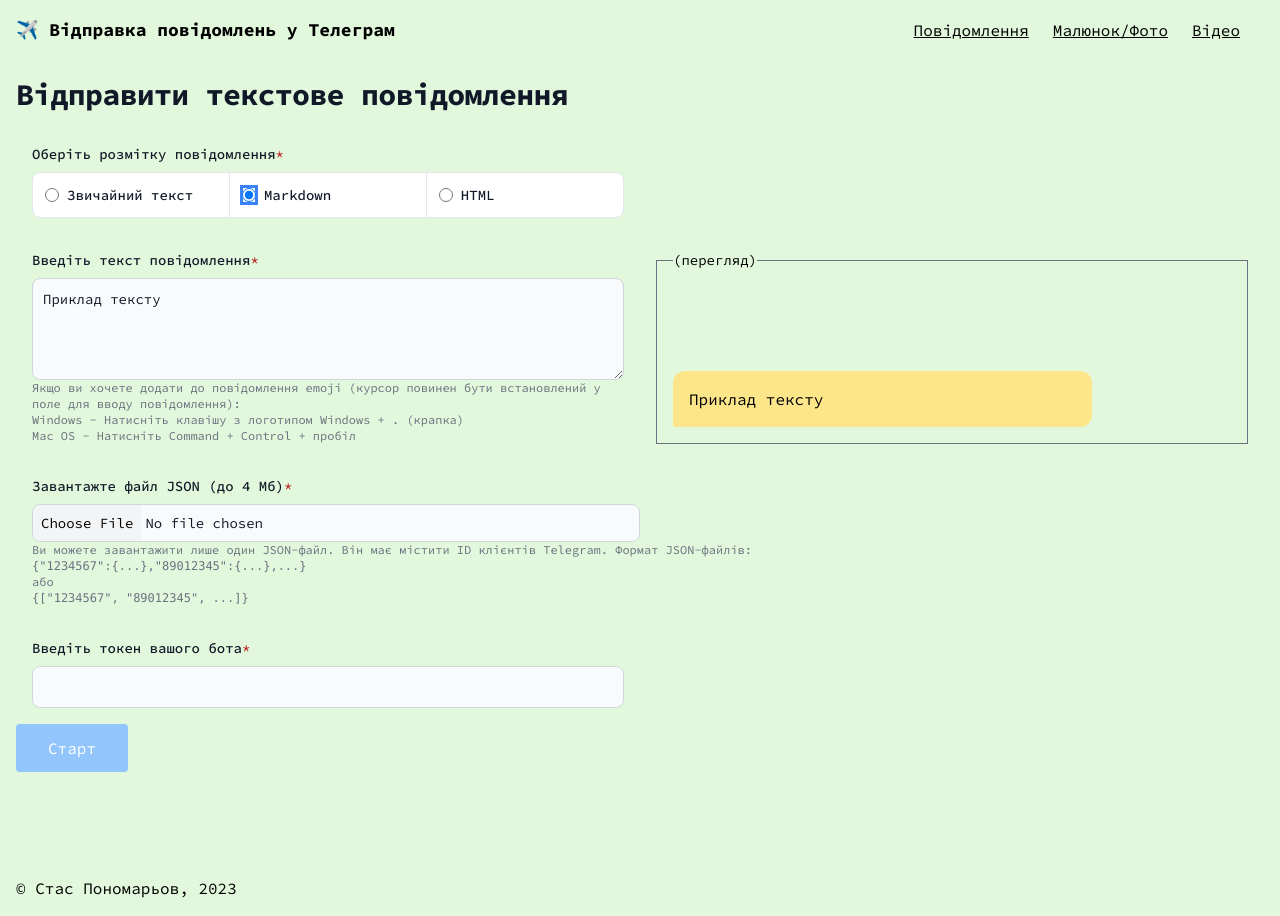
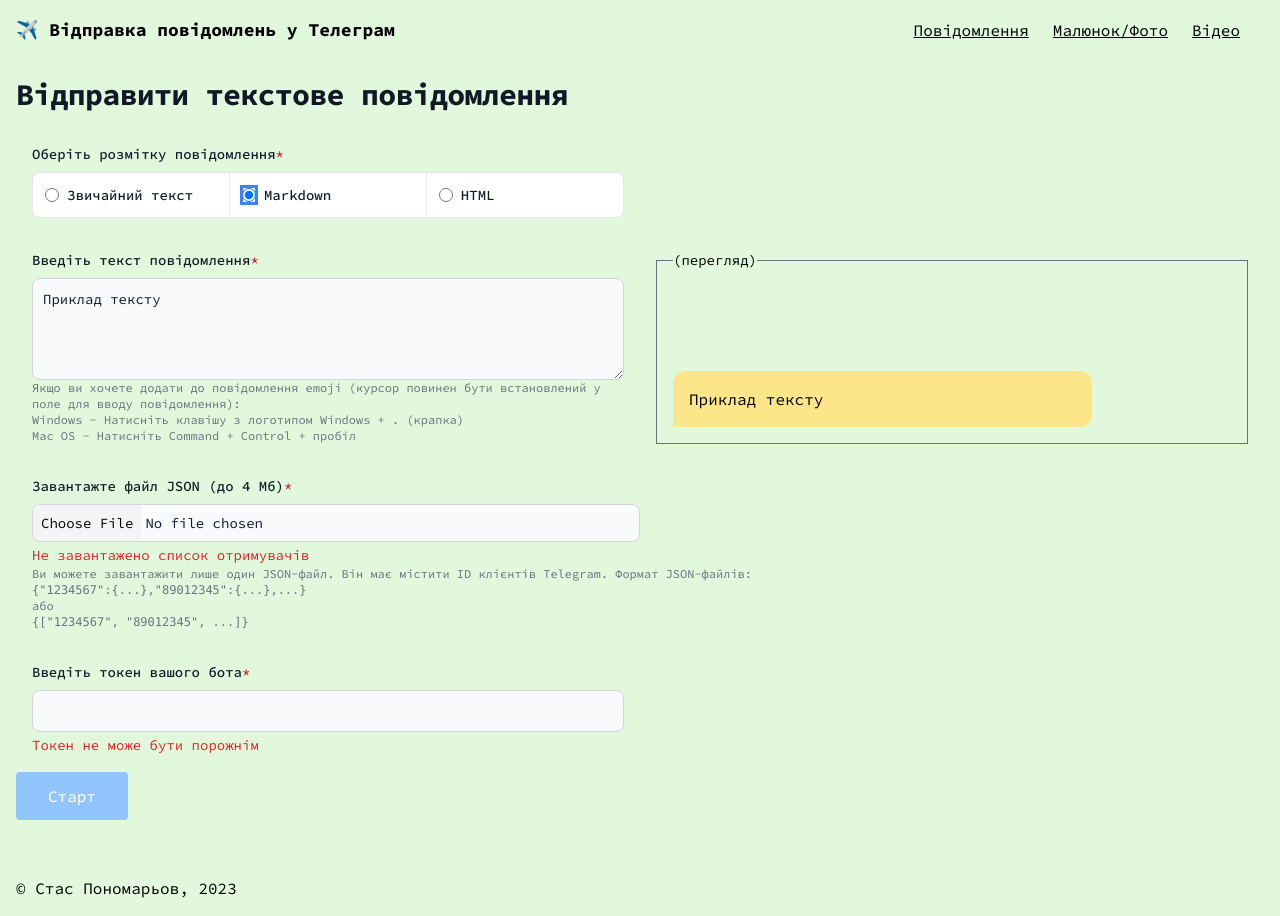
Before and after one commit to StasPonomaryov/telegram-bot-sender, a Next.js app: page /message in a window 1280 px wide. Both pictures are taken after a click on the radio button 248 px from the left and 195 px from the top of the page. Built offline with nearby package versions, Linux system fonts and the light colour scheme.

Commit message:
added file and token validations; saving message type in local store;

```diff
--- a/app/components/InputFile.tsx
+++ b/app/components/InputFile.tsx
@@ -1,23 +1,29 @@
 import { FC } from 'react';
 
 interface Props {
+  accept: string;
   name: string;
   label: string;
   fieldClassName?: string;
   required: boolean;
+  errors?: string;
+  onChange: (field: string, value: any, shouldValidate?: boolean) => void;
 }
 
 const InputFile: FC<Props> = (props) => {
-  const { name, label, fieldClassName, required } = props;
+  const { accept, name, label, fieldClassName, required, errors } = props;
 
   return (
+    <>
       <div className={fieldClassName || ''}>
         <label className="input-file-label" htmlFor={name}>
           {label}
           {required && <span className="required">*</span>}
         </label>
-      <input className="input-file-field" id={name} name={name} type="file" />
+        <input className="input-file-field" accept={accept} id={name} name={name} type="file" />
       </div>
+      {errors && <span className="error-notify">{errors}</span>}
+    </>
   );
 };
 
--- a/app/components/InputText.tsx
+++ b/app/components/InputText.tsx
@@ -1,19 +1,19 @@
-import { FC } from 'react';
+import { FC, ChangeEvent } from 'react';
 
 interface Props {
   label: string;
   name: string;
   value?: string;
   className?: string;
-  handleChange?: () => void;
+  onChange: (e: ChangeEvent<HTMLInputElement>) => void;
   req?: boolean;
   mLength?: number;
-  onError?: string;
+  errors?: string;
   required: boolean;
 }
 
 const InputText: FC<Props> = (props) => {
-  const { label, name, value, className, handleChange, required, mLength, onError } = props;
+  const { label, name, value, className, onChange, required, mLength, errors } = props;
 
   return (
     <>
@@ -29,9 +29,9 @@
         value={value}
         required={required}
         maxLength={mLength}
-        onChange={handleChange}
+        onChange={onChange}
       />
-      {onError && <p className="text-sm text-red-600">{onError}</p>}
+      {errors && <span className="error-notify">{errors}</span>}
     </>
   );
 };
--- a/app/globals.css
+++ b/app/globals.css
@@ -169,3 +169,7 @@
 .input-text-field {
   @apply w-full bg-gray-50 border border-gray-300 text-gray-900 sm:text-sm rounded-lg block p-2.5 dark:bg-gray-700 dark:border-gray-600 dark:placeholder-gray-400 dark:text-white dark:focus:ring-blue-500 dark:focus:border-blue-500
 }
+
+.error-notify {
+  @apply text-red-600 text-sm
+}
--- a/app/message/page.tsx
+++ b/app/message/page.tsx
@@ -9,6 +9,8 @@
 import TextArea from '../components/TextArea';
 import TextPreview from '../components/TextPreview';
 import { useGlobalState } from '../state/global';
+
+const MAX_SIZE = 4096;
 
 export const jsonExampleObjects: string = `
 {"1234567":{...},"89012345":{...},...}`;
@@ -24,13 +26,37 @@
     messageText: yup
       .string()
       .required('Повідомлення не може бути  порожнім')
-      .test('len', 'Не може бути більшим за 4096 символів', (val) => val.length < 4096),
+      .test('len', `Не може бути більшим за ${MAX_SIZE} символів`, (val) => val.length < MAX_SIZE),
+    attachment: yup
+      .mixed<File>()
+      .required('Не завантажено список отримувачів')
+      .test(
+        'fileSize',
+        `Розмір файлу не повинен перебільшувати ${MAX_SIZE} Мб`,
+        (val: File) => val?.size <= MAX_SIZE * 1024
+      )
+      .test(
+        'fileFormat',
+        'Дозволено тільки JSON формат',
+        (val: File) => val?.name.split('.').pop() === 'json'
+      ),
+    botToken: yup
+      .string()
+      .required('Токен не може бути порожнім')
+      .test('length', 'Токен не може бути меншим за 44 символи', (val) => val.length < 44),
   });
+
+  function handleSettingMessageType(field: string, value: any, shouldValidate?: boolean) {
+    setMessageType(value);
+    setFieldValue(field, value, shouldValidate);
+  }
 
   const formik = useFormik({
     initialValues: {
       messageType,
       messageText: sampleText,
+      attachment: '',
+      botToken: '',
     },
     enableReinitialize: true,
     validationSchema: schema,
@@ -64,7 +90,7 @@
             required={true}
             errors={errors.messageType}
             value={values.messageType}
-            onChange={setFieldValue}
+            onChange={handleSettingMessageType}
             labels={[
               {
                 label: 'Звичайний текст',
@@ -107,10 +133,13 @@
         <div className="targets-block">
           <div className="targets-input">
             <InputFile
+              accept=".json"
               fieldClassName="lg:w-2/4"
-              name="messageTargets"
+              name="attachment"
               label="Завантажте файл JSON (до 4 Мб)"
               required={true}
+              errors={errors.attachment}
+              onChange={handleChange}
             />
             <div className="targets-block-tooltip">
               Ви можете завантажити лише один JSON-файл. Він має містити ID клієнтів Telegram.
@@ -120,7 +149,13 @@
         </div>
         <div className="bot-info-block">
           <div className="bot-info-input">
-            <InputText name="messageBotToken" label="Введіть токен вашого бота" required={true} />
+            <InputText
+              name="botToken"
+              label="Введіть токен вашого бота"
+              required={true}
+              errors={errors.botToken}
+              onChange={handleChange}
+            />
           </div>
           <div className="bot-info-info"></div>
         </div>
```
Lines whose indentation alone changed are shown as unchanged.
